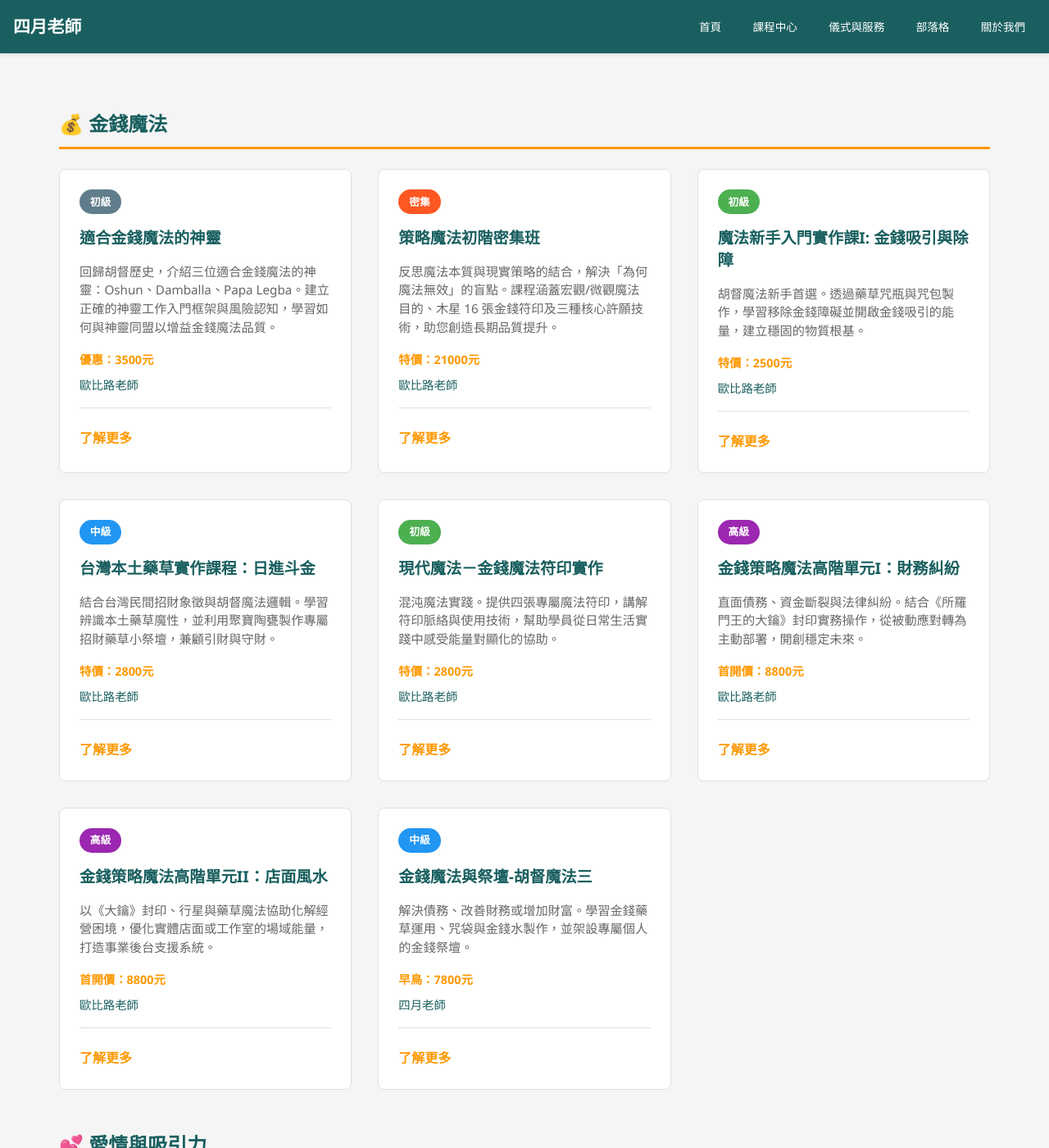
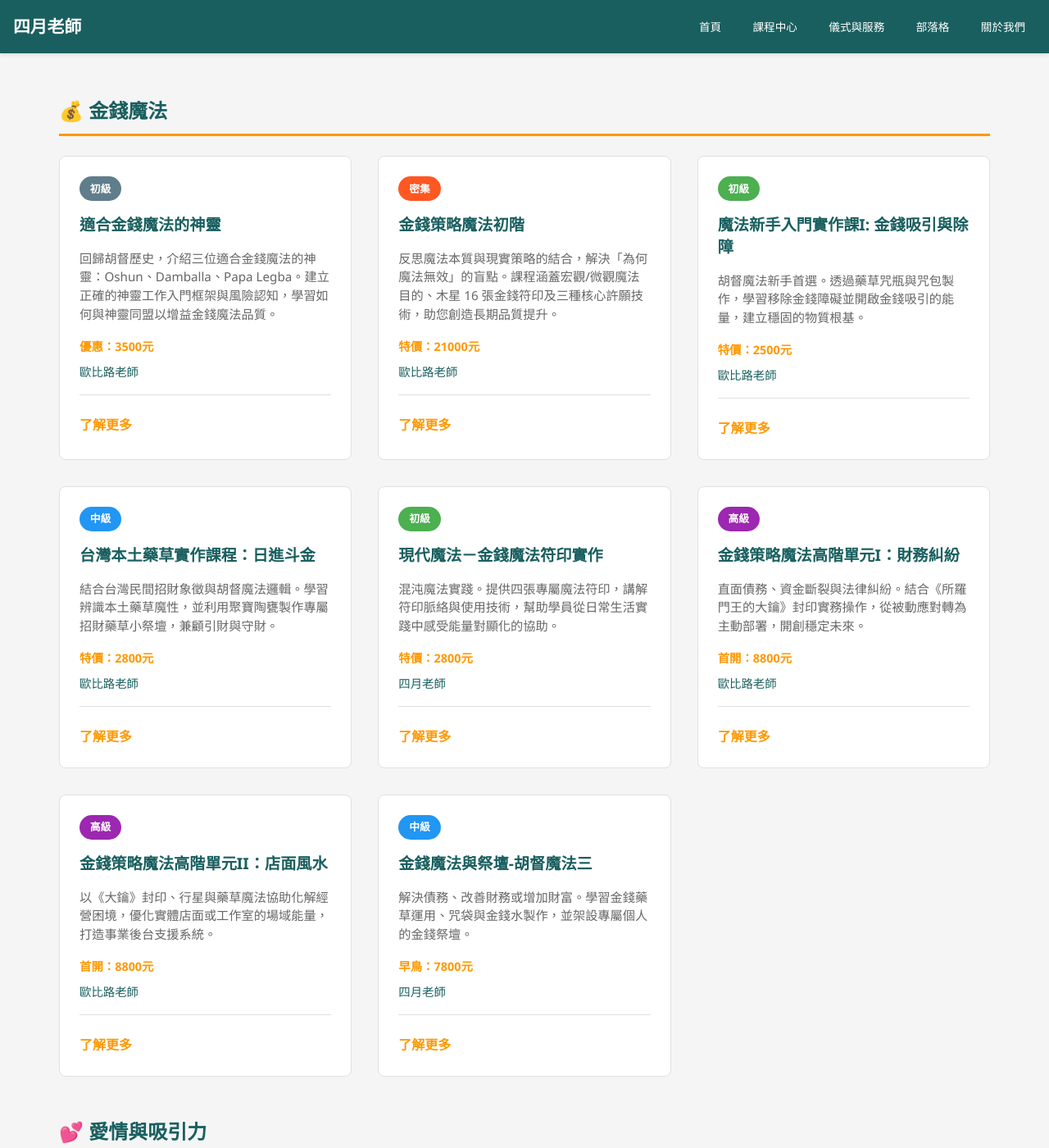
Before and after one commit to light4uliuphone-lang/hoodoo, a Jekyll site: the page built from course.html, in a window 1280 px wide and 1400 px high, scrolled down 467 px. Shown: the whole window at 82% size. Built offline with Jekyll 4.4.1, drawn with Linux system fonts in a browser that asks for light colours; some of the changed text lies outside the part shown.

Commit message:
Update course.html

```diff
--- a/course.html
+++ b/course.html
@@ -4,7 +4,7 @@
 ---
 
 <div class="container" style="padding-top: 2rem; padding-bottom: 2rem;">
-    <h1 style="text-align: center; color: #1a5f5f; margin-bottom: 3rem; font-size: 2.5rem;">課程中心</h1>
+    <h1 style="text-align: center; color: #1a5f5f; margin-bottom: 2rem; font-size: 2.5rem;">課程中心</h1>
 
     <section class="course-categories" style="margin-bottom: 4rem;">
         <div class="categories-grid" style="display: grid; grid-template-columns: repeat(auto-fit, minmax(150px, 1fr)); gap: 15px;">
@@ -47,7 +47,7 @@
 
             <div class="course-card">
                 <div class="course-tag" style="background-color: #ff5722;">密集</div>
-                <h3>策略魔法初階密集班</h3>
+                <h3>金錢策略魔法初階</h3>
                 <p>反思魔法本質與現實策略的結合，解決「為何魔法無效」的盲點。課程涵蓋宏觀/微觀魔法目的、木星 16 張金錢符印及三種核心許願技術，助您創造長期品質提升。</p>
                 <div class="course-info">
                     <span class="price">特價：21000元</span>
@@ -84,7 +84,7 @@
                 <p>混沌魔法實踐。提供四張專屬魔法符印，講解符印脈絡與使用技術，幫助學員從日常生活實踐中感受能量對顯化的協助。</p>
                 <div class="course-info">
                     <span class="price">特價：2800元</span>
-                    <span class="teacher">歐比路老師</span>
+                    <span class="teacher">四月老師</span>
                 </div>
                 <a href="/courses/course-011/" class="learn-more">了解更多</a>
             </div>
@@ -94,7 +94,7 @@
                 <h3>金錢策略魔法高階單元I：財務糾紛</h3>
                 <p>直面債務、資金斷裂與法律糾紛。結合《所羅門王的大鑰》封印實務操作，從被動應對轉為主動部署，開創穩定未來。</p>
                 <div class="course-info">
-                    <span class="price">首開價：8800元</span>
+                    <span class="price">首開：8800元</span>
                     <span class="teacher">歐比路老師</span>
                 </div>
                 <a href="/courses/course-012/" class="learn-more">了解更多</a>
@@ -105,7 +105,7 @@
                 <h3>金錢策略魔法高階單元II：店面風水</h3>
                 <p>以《大鑰》封印、行星與藥草魔法協助化解經營困境，優化實體店面或工作室的場域能量，打造事業後台支援系統。</p>
                 <div class="course-info">
-                    <span class="price">首開價：8800元</span>
+                    <span class="price">首開：8800元</span>
                     <span class="teacher">歐比路老師</span>
                 </div>
                 <a href="/courses/course-013/" class="learn-more">了解更多</a>
@@ -241,7 +241,7 @@
                 <h3>台灣本土藥草魔法：七行星藥草</h3>
                 <p>跨系統搭接技術！運用西方七行星魔法觀點重新區辨台灣本土藥草，學習實驗區辨技巧並製作專屬行星魔術盒，不再侷限於本土視野。</p>
                 <div class="course-info">
-                    <span class="price">早鳥價：8500元</span>
+                    <span class="price">早鳥：8500元</span>
                     <span class="teacher">歐比路老師</span>
                 </div>
                 <a href="/courses/course-local-02/" class="learn-more">了解更多</a>
@@ -263,7 +263,7 @@
                 <h3>魔法蠟燭課</h3>
                 <p>親手實作愛情、金錢與淨化三大主題蠟燭。學習雕刻、塗油與轉化技巧，一次帶走強力魔法材料包。</p>
                 <div class="course-info">
-                    <span class="price">早鳥價：7500元</span>
+                    <span class="price">早鳥：7500元</span>
                     <span class="teacher">四月老師</span>
                 </div>
                 <a href="/courses/course-candle/" class="learn-more">了解更多</a>
@@ -279,7 +279,7 @@
                 <h3>簡單易懂的現代魔法 -遠距</h3>
                 <p>不再求，而是命令！一套嚴謹的 SOP 化儀式系統，教你透過意志宣告與五個力量之門，快速顯化能量。</p>
                 <div class="course-info">
-                    <span class="price">首開價：8000元</span>
+                    <span class="price">首開：8000元</span>
                     <span class="teacher">四月老師</span>
                 </div>
                 <a href="/courses/course-modern-01/" class="learn-more">了解更多</a>
```
